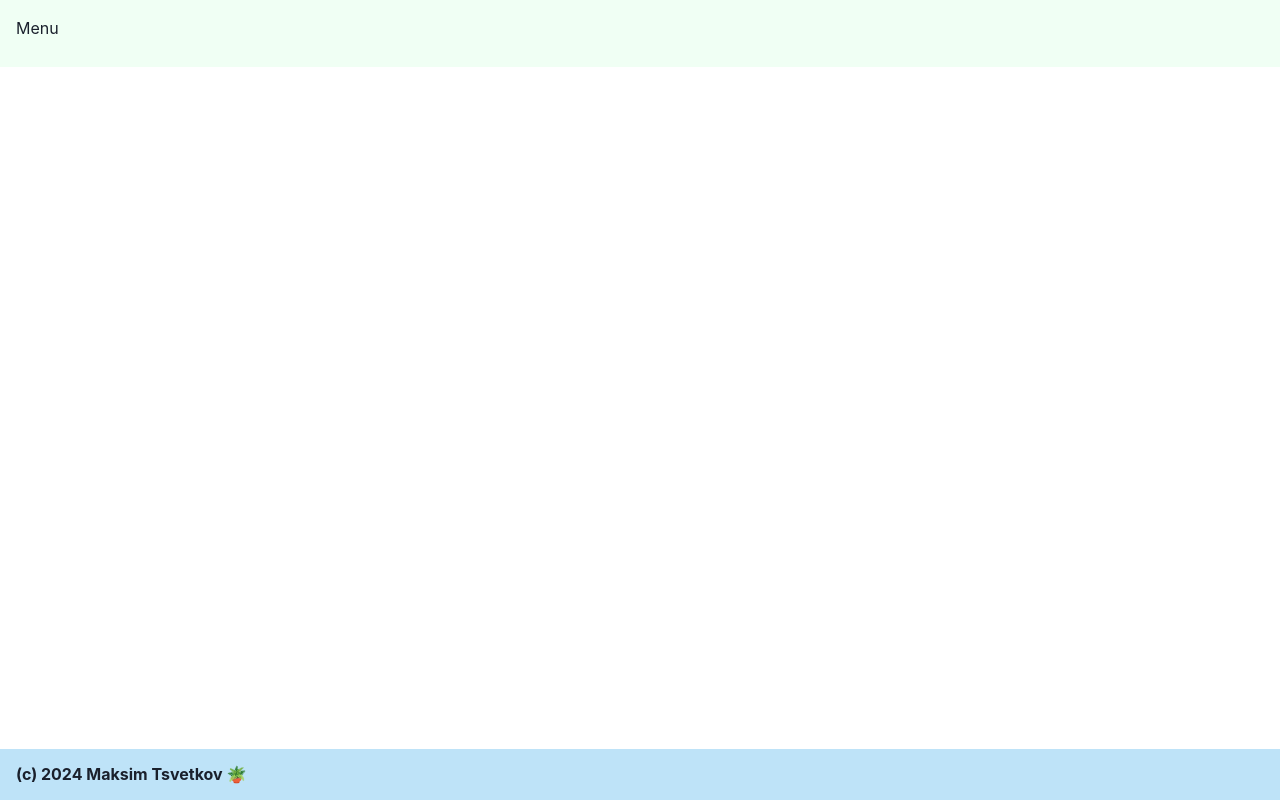
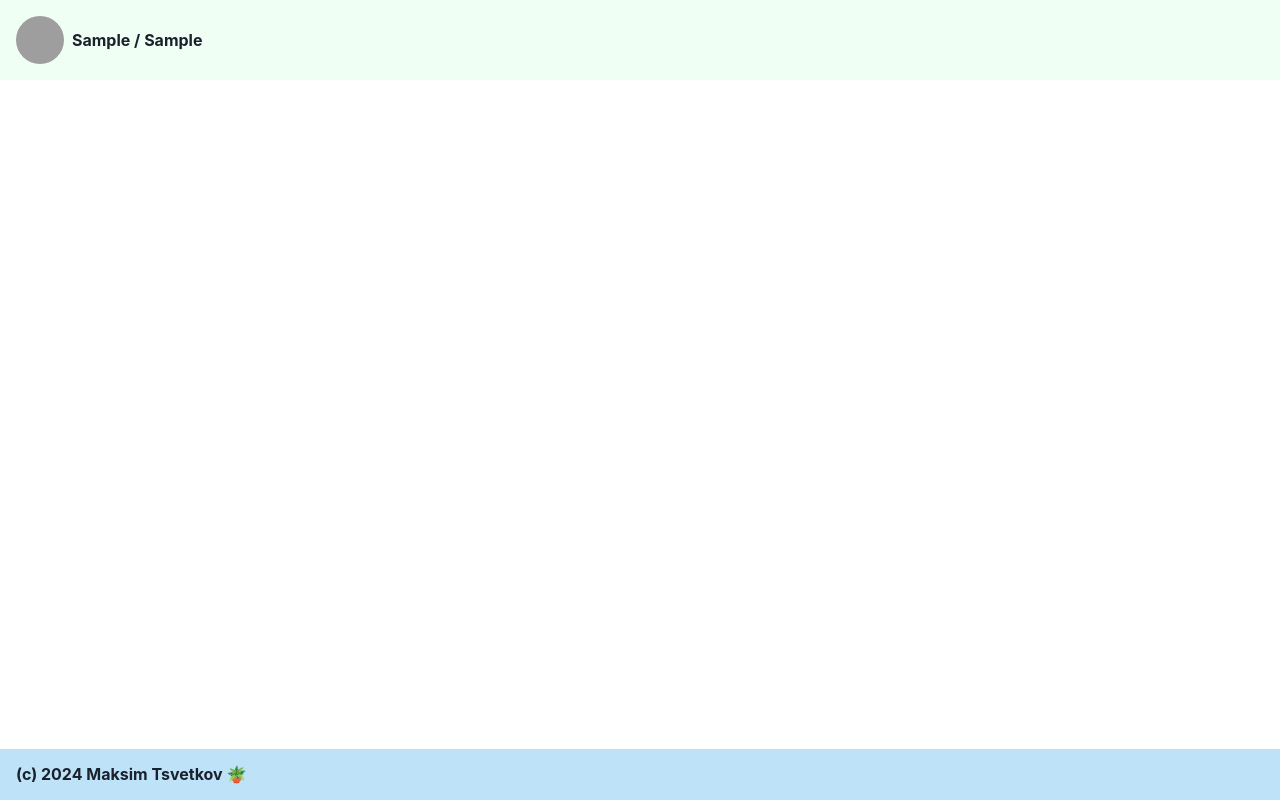
Before and after one commit to MaxFlower/rick-gallery-app, a Next.js app: page /information in a window 1280 px wide. Both pictures are taken after typing "Sample", "Sample" into the empty fields and a click on the button "Submit". Built offline with nearby package versions, Linux system fonts and the light colour scheme; grey boxes are pictures that could not be loaded.

Commit message:
feat: create profile menu component and add on information layout

```diff
--- a/src/app/information/layout.tsx
+++ b/src/app/information/layout.tsx
@@ -3,6 +3,7 @@
 import { Stack, Grid, GridItem, Heading } from '@chakra-ui/react'
 import { AppContextProvider } from '../../hooks/context.hook'
 import { ReactNode } from 'react'
+import ProfileMenu from '../../components/profile-menu';
 
 export default function InformationLayout({ children }: { children: ReactNode }) {
     return (
@@ -14,7 +15,7 @@ export default function InformationLayout({ children }: { children: ReactNode })
                 gap='1'
             >
                 <GridItem p='4' bg='green.50' area={'header'}>
-                    Menu
+                    <ProfileMenu />
                 </GridItem>
                 <GridItem p='4' bg='grey.100' area={'main'} height='100%' overflow='scroll'>
                     {children}
--- /dev/null
+++ b/src/components/profile-menu.tsx
@@ -0,0 +1,41 @@
+'use client'
+
+import { useState } from 'react'
+import { Menu, MenuButton, MenuItem, MenuList } from '@chakra-ui/menu'
+import { Avatar, HStack, Text } from '@chakra-ui/react'
+import { useAppContext } from '../hooks/context.hook'
+import MultifunctionalModal from './multifunctional-modal'
+import ProfileForm from './profile-form'
+
+export default function ProfileMenu() {
+    const { profile, updateProfile } = useAppContext()
+    const [opened, setOpened] = useState<boolean>(false)
+
+    if (profile === null || profile?.username === '' && profile?.jobTitle === '') {
+        return null
+    }
+
+    function handleSubmit(profileData) {
+        updateProfile(profileData)
+        setOpened(false)
+    }
+
+    return (
+        <>
+            <HStack spacing={2}>
+                <Menu>
+                    <MenuButton>
+                        <Avatar name={profile.username} src='https://bit.ly/broken-link' />
+                    </MenuButton>
+                    <MenuList>
+                        <MenuItem onClick={() => setOpened(!opened)}>Edit profile</MenuItem>
+                    </MenuList>
+                </Menu>
+                <Text as='b'>{profile.username} / {profile.jobTitle}</Text>
+            </HStack>
+            <MultifunctionalModal title='Profile data' opened={opened} handleClose={() => setOpened(!opened)}>
+                <ProfileForm defaultValue={profile} btLabel='Submit' onSubmit={handleSubmit} />
+            </MultifunctionalModal>
+        </>
+    )
+}
```
